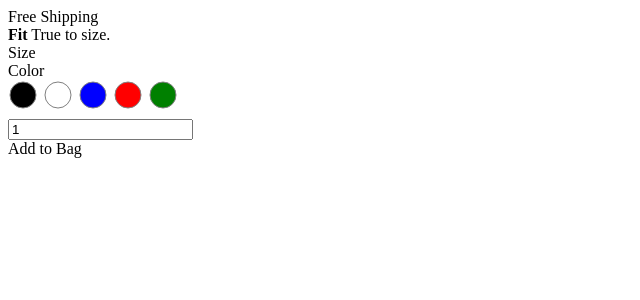
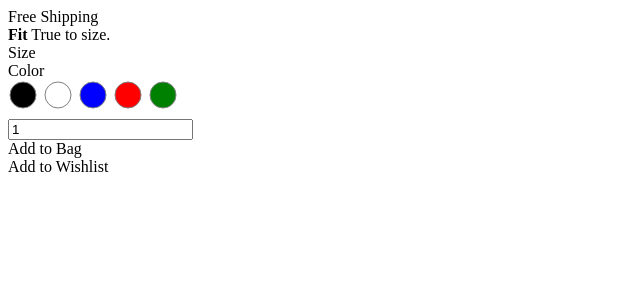
Before and after one commit to NerdstromHR95/Details-Service, a React app: page / in a window 1280 px wide. Shown: the top 300 px of the page, without its empty margins (0-640 px from the left). Built offline with nearby package versions, Linux system fonts and the light colour scheme; no server answers; the HTML template or start-up script is replaced by a standard one.

Commit message:
Changed border colors to match Nordstrom

```diff
--- a/client/src/components/Details.jsx
+++ b/client/src/components/Details.jsx
@@ -56,7 +56,7 @@ class Details extends React.Component {
     } else {
       this.setState({
         selectedSize: 'Size',
-        selectedColor: 'Color'
+        selectedColor: 'ColorSelect'
       })
     }
   }
@@ -95,6 +95,9 @@ class Details extends React.Component {
             <div className='addButton' onClick={this.handleClick} >
               Add to Bag
             </div>
+            <div className='wishButton' onClick={this.handleClick} >
+              Add to Wishlist
+            </div>
           </form>
         </div>
       </div>
```
Also changed, not shown: 1 other file (tests, documents, lock files or other folders).
